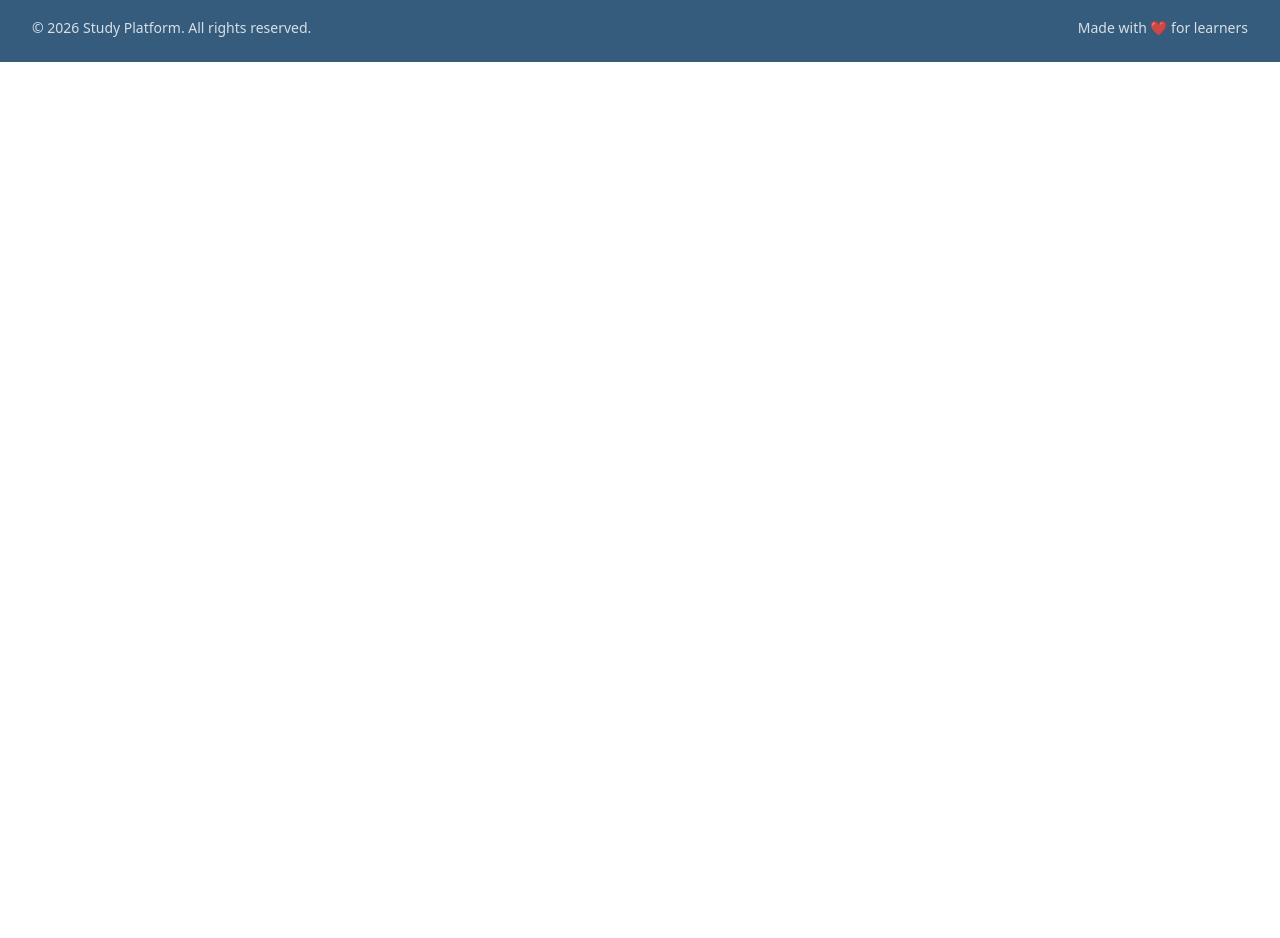
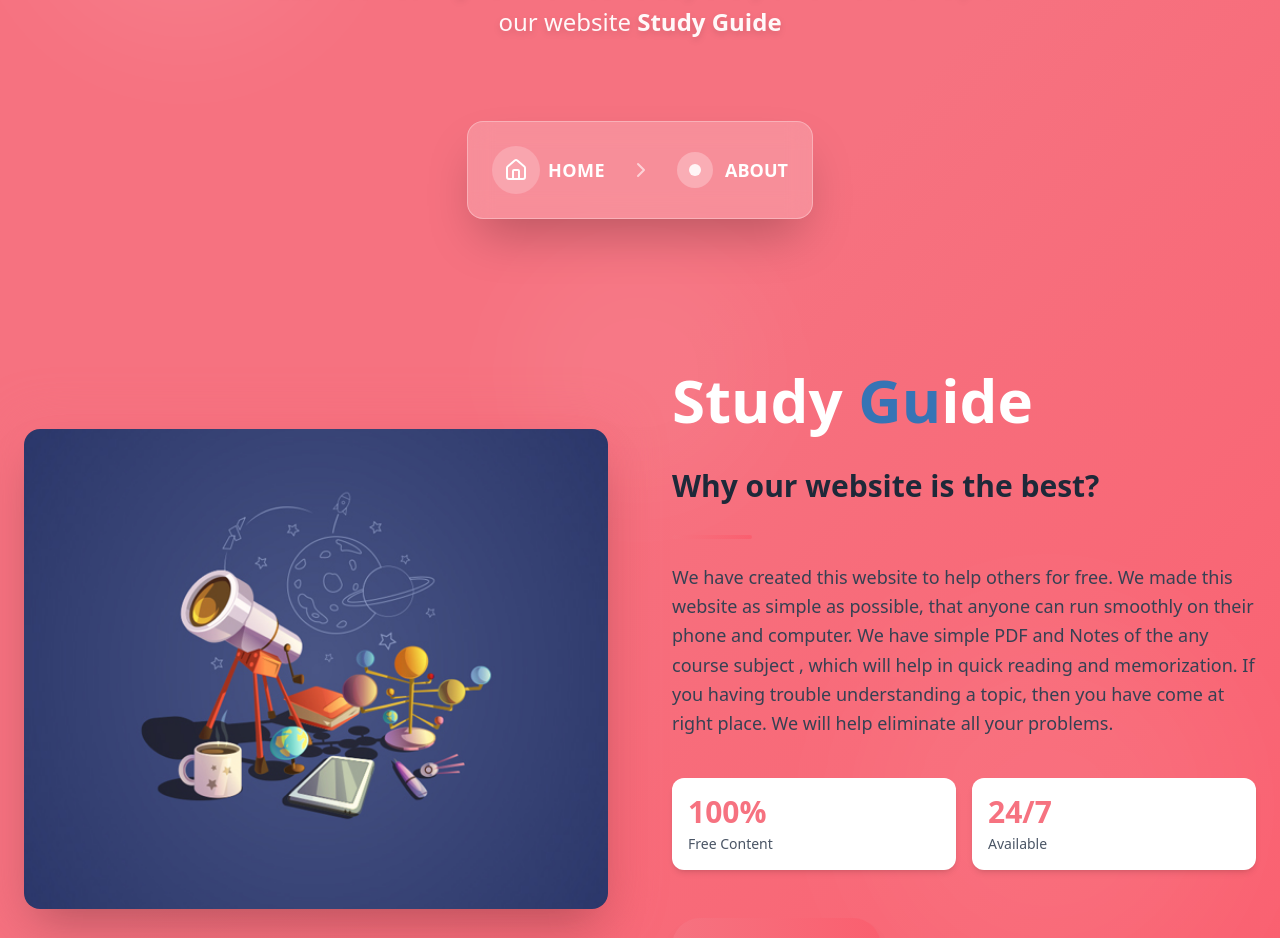
Before and after one commit to amitpal603/study-guide-frontend, a React (Vite) app: page /about in a window 1280 px wide. Shown: the part 293-1231 px from the top of the page. Before the commit the page ends 800 px from the top, so only its background shows below. Built offline with nearby package versions, Linux system fonts and the light colour scheme; the HTML template or start-up script is replaced by a standard one.

Commit message:
v15 about page completed

```diff
--- a/src/components/main/About.jsx
+++ b/src/components/main/About.jsx
@@ -1,11 +1,75 @@
-import React from 'react'
+import React, { useState, useEffect } from 'react';
+import { Link } from 'react-router-dom';
+import { Home, ChevronRight } from 'lucide-react';
+import AboutContent from './AboutContent';
 
 function About() {
+  const [isVisible, setIsVisible] = useState(false);
+
+  useEffect(() => {
+    setIsVisible(true);
+  }, []);
+
+  const currentPage = window.location.pathname.split("-")[0].split("/")[1].toUpperCase();
+
   return (
-    <div>
-      About
+    <div className='min-h-screen w-full bg-gradient-to-br from-[#f67280] via-[#f67280] to-[#fa5f6f] relative overflow-hidden'>
+      {/* Animated Background Elements */}
+      <div className="absolute inset-0 overflow-hidden">
+        <div className="absolute top-10 left-10 w-72 h-72 bg-white/10 rounded-full blur-3xl animate-pulse"></div>
+        <div className="absolute bottom-10 right-10 w-96 h-96 bg-white/10 rounded-full blur-3xl animate-pulse" style={{ animationDelay: '1s' }}></div>
+        <div className="absolute top-1/2 left-1/2 transform -translate-x-1/2 -translate-y-1/2 w-64 h-64 bg-white/5 rounded-full blur-2xl animate-pulse" style={{ animationDelay: '2s' }}></div>
+      </div>
+
+      {/* Content Container */}
+      <div className="relative z-10 max-w-7xl mx-auto px-6 py-20 mt-20">
+        {/* Hero Section */}
+        <div className={`text-center mb-16 transition-all duration-1000 ${isVisible ? 'opacity-100 translate-y-0' : 'opacity-0 translate-y-10'}`}>
+          <h1 className="text-6xl md:text-7xl font-bold text-white mb-6 drop-shadow-lg animate-fadeInScale">
+            About <span className=' text-[#3674b5]'>Us</span>
+          </h1>
+          <p className="text-xl md:text-2xl text-white/95 max-w-3xl mx-auto leading-relaxed drop-shadow-md font-light">
+            Learn something new from self-study every time with the help of our website
+            <span className="font-semibold"> Study Guide</span>
+          </p>
+        </div>
+
+        <div className={`mt-12 sm:mt-20 flex justify-center transition-all duration-1000 delay-300 ${isVisible ? 'opacity-100 translate-y-0' : 'opacity-0 translate-y-10'}`}>
+            {/* Breadcrumb Navigation */}
+            <div className="w-full sm:w-auto max-w-md bg-white/20 backdrop-blur-md rounded-2xl px-6 py-4 sm:p-6 shadow-2xl border border-white/30 hover:bg-white/25 transition-all duration-300">
+              <div className="flex flex-row items-center justify-center gap-3 sm:gap-6">
+                {/* Home Link */}
+                <Link
+                  to="/"
+                  className="group flex items-center gap-2 text-white hover:text-white/80 transition-all duration-300"
+                >
+                  <div className="p-2 sm:p-3 bg-white/20 rounded-full group-hover:bg-white/30 group-hover:scale-110 transition-all duration-300">
+                    <Home size={18} className="sm:w-6 sm:h-6" />
+                  </div>
+                  <h2 className="text-base sm:text-lg font-bold tracking-wide group-hover:tracking-wider transition-all duration-300">
+                    HOME
+                  </h2>
+                </Link>
+
+                {/* Chevron Separator */}
+                <ChevronRight className="text-white/60 flex-shrink-0" size={24} />
+
+                {/* Current Page */}
+                <div className="flex items-center gap-2 sm:gap-3">
+                  <div className="p-2 sm:p-3 bg-white/30 rounded-full animate-pulse">
+                    <div className="w-2 h-2 sm:w-3 sm:h-3 bg-white rounded-full"></div>
+                  </div>
+                  <p className="text-base sm:text-lg font-bold text-white tracking-normal">
+                    {currentPage || 'ABOUT'}
+                  </p>
+                </div>
+              </div>
+            </div>
+          </div>
+      </div>
+      <AboutContent/>
     </div>
-  )
+  );
 }
 
 export default About
--- /dev/null
+++ b/src/components/main/AboutContent.jsx
@@ -0,0 +1,83 @@
+import React, { useState, useEffect } from 'react';
+import about from "/src/assets/about.jpg"
+function AboutContent() {
+  const [isVisible, setIsVisible] = useState(false);
+
+  useEffect(() => {
+    setIsVisible(true);
+  }, []);
+
+
+  return (
+    <div className="w-full  py-16 px-6">
+      <div className="max-w-7xl mx-auto">
+        {/* Mobile: Content First (top), Image Second (bottom) */}
+        {/* Desktop: Image Left, Content Right */}
+        <div className="flex flex-col-reverse md:flex-row items-center gap-12 md:gap-16">
+
+          {/* Left side - Image */}
+          <div className={`w-full md:w-1/2 transition-all duration-1000 ${isVisible ? 'opacity-100 md:translate-x-0 translate-y-0' : 'opacity-0 md:-translate-x-10 translate-y-10'}`}>
+            <div className="relative group">
+              {/* Decorative background */}
+              <div className="absolute -inset-4 bg-gradient-to-r from-[#f67280] to-[#fa5f6f] rounded-3xl opacity-20 group-hover:opacity-30 transition-opacity duration-300 blur-xl"></div>
+
+              {/* Image container */}
+              <div className="relative overflow-hidden rounded-2xl shadow-2xl">
+                <img
+                  src={about}
+                  alt="about"
+                  className="w-200 h-120 object-cover transform group-hover:scale-105 transition-transform duration-500"
+                />
+                {/* Overlay gradient */}
+                <div className="absolute inset-0 bg-gradient-to-t from-black/20 to-transparent opacity-0 group-hover:opacity-100 transition-opacity duration-300"></div>
+              </div>
+            </div>
+          </div>
+
+          {/* Right side - Content */}
+          <div className={`w-full md:w-1/2 transition-all duration-1000 delay-300 ${isVisible ? 'opacity-100 md:translate-x-0 translate-y-0' : 'opacity-0 md:translate-x-10 -translate-y-10'}`}>
+            <div className="space-y-6">
+              {/* Main heading */}
+              <h1 className="text-5xl md:text-6xl font-bold text-white bg-clip-text leading-tight">
+                Study <span className='text-[#3674b5]'>Gu</span>ide
+              </h1>
+
+              {/* Subheading */}
+              <h5 className="text-2xl md:text-3xl font-semibold text-gray-800 leading-relaxed">
+                Why our website is the best?
+              </h5>
+
+              {/* Divider */}
+              <div className="w-20 h-1 bg-gradient-to-r from-[#f67280] to-[#fa5f6f] rounded-full"></div>
+
+              {/* Description */}
+              <p className="text-lg text-gray-700 leading-relaxed">
+                We have created this website to help others for free. We made this website as simple as possible, that anyone can run smoothly on their phone and computer. We have simple PDF and Notes of the any course subject , which will help in quick reading and memorization. If you having trouble understanding a topic, then you have come at right place. We will help eliminate all your problems.
+              </p>
+
+              {/* Feature highlights */}
+              <div className="grid grid-cols-2 gap-4 pt-4">
+                <div className="bg-white rounded-xl p-4 shadow-md hover:shadow-lg transition-shadow duration-300">
+                  <div className="text-3xl font-bold text-[#f67280] mb-1">100%</div>
+                  <div className="text-sm text-gray-600">Free Content</div>
+                </div>
+                <div className="bg-white rounded-xl p-4 shadow-md hover:shadow-lg transition-shadow duration-300">
+                  <div className="text-3xl font-bold text-[#f67280] mb-1">24/7</div>
+                  <div className="text-sm text-gray-600">Available</div>
+                </div>
+              </div>
+
+              {/* CTA Button */}
+              <button className="mt-6 px-8 py-4 bg-gradient-to-r from-[#f67280] to-[#fa5f6f] text-white font-semibold rounded-full shadow-lg hover:shadow-xl transform hover:scale-105 transition-all duration-300">
+                Explore Resources
+              </button>
+            </div>
+          </div>
+
+        </div>
+      </div>
+    </div>
+  );
+}
+
+export default AboutContent;
```
